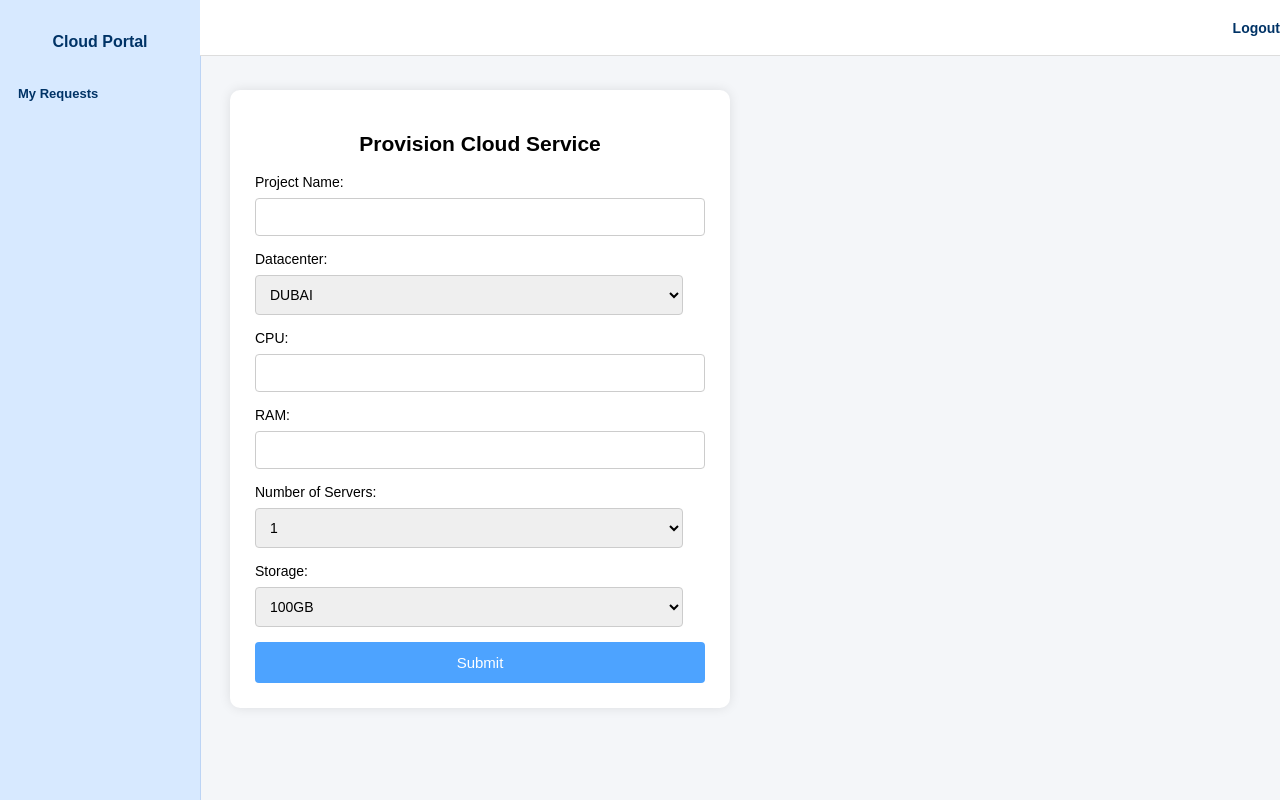
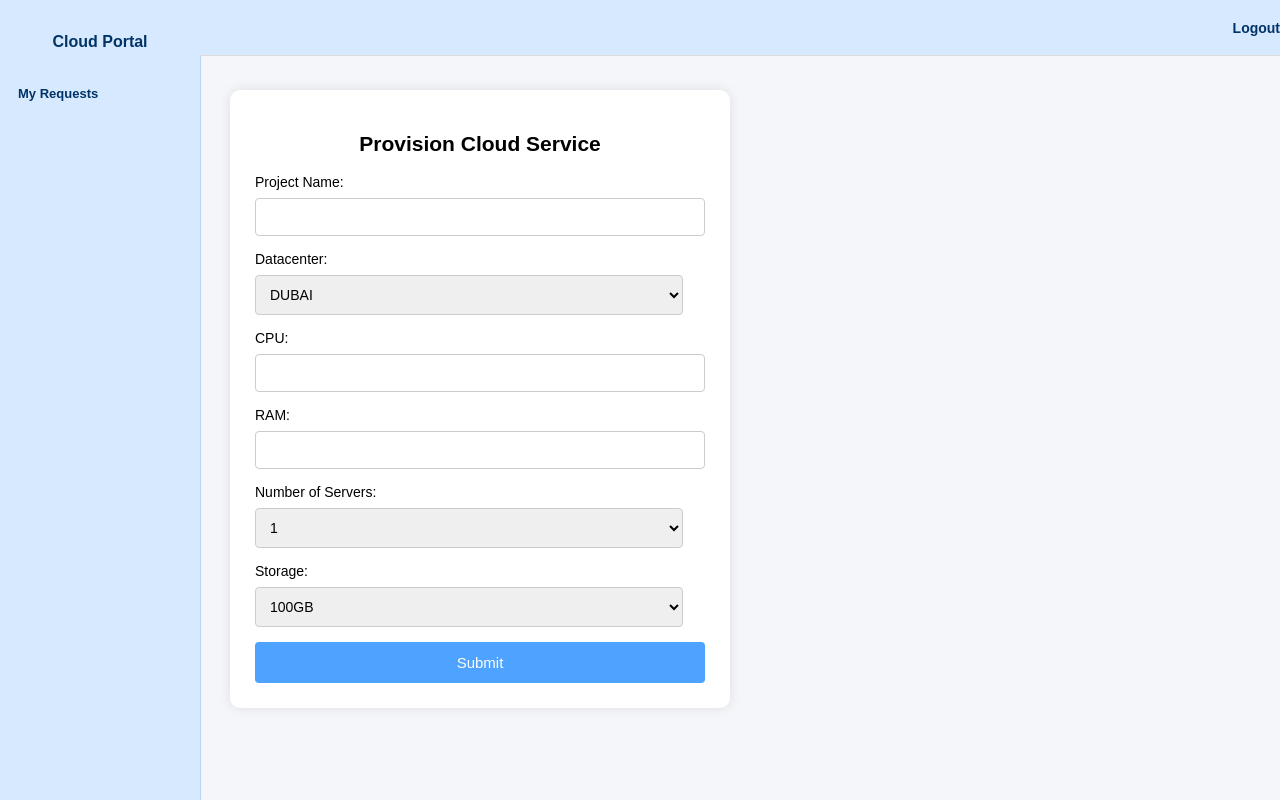
Before and after one commit to maverickkeypuncher/cloudapp, a Flask app: page /form in a window 1280 px wide. Run offline with Flask 3, Linux system fonts and the light colour scheme.

Commit message:
form.html 20122025-1404

```diff
--- a/app/templates/form.html
+++ b/app/templates/form.html
@@ -47,7 +47,7 @@
         .topbar {
             width: calc(100% - 200px);
             height: 55px;
-            background-color: #ffffff;
+            background-color: #d7e9ff;
             border-bottom: 1px solid #ddd;
             display: flex;
             justify-content: flex-end;
```
